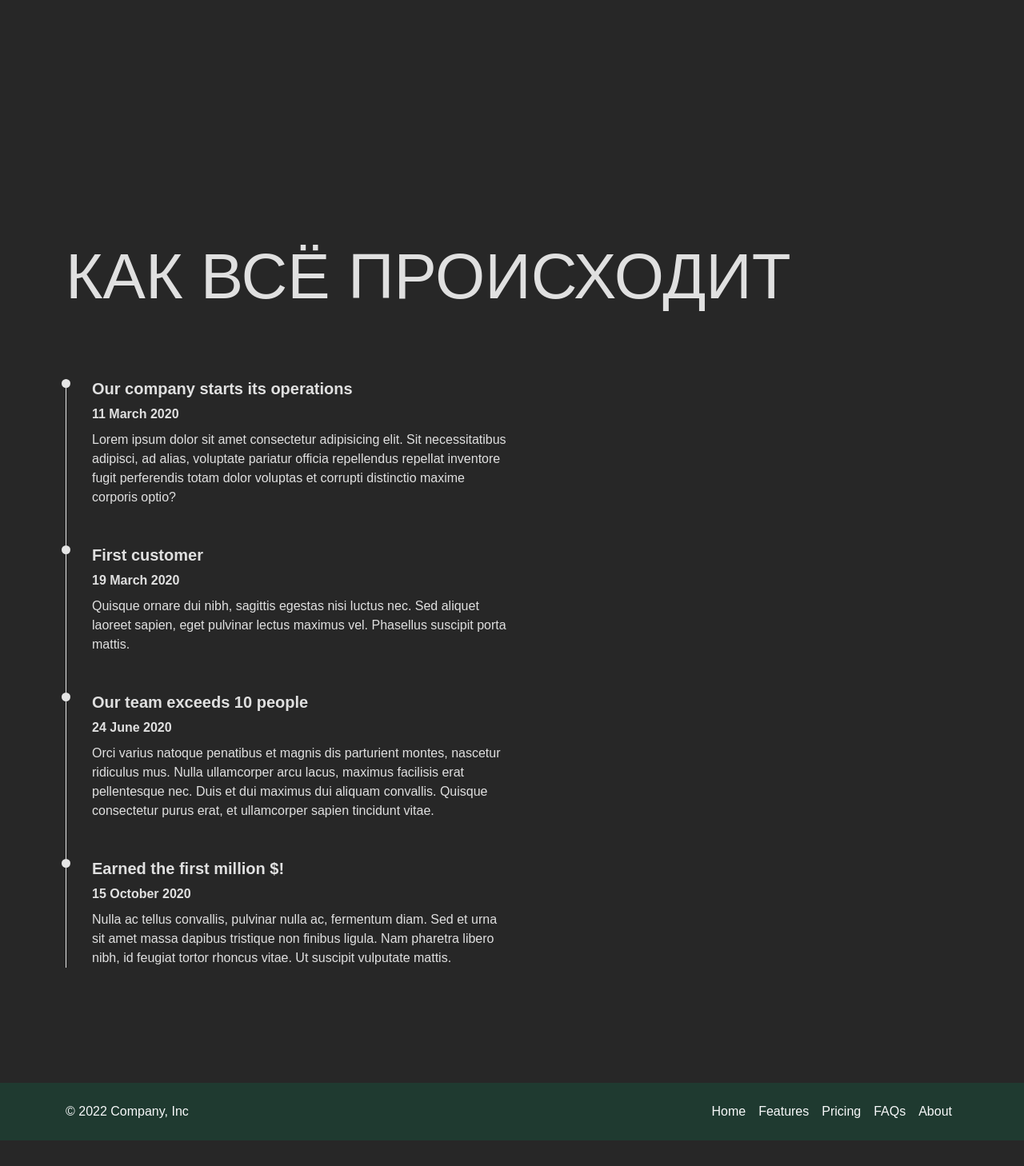
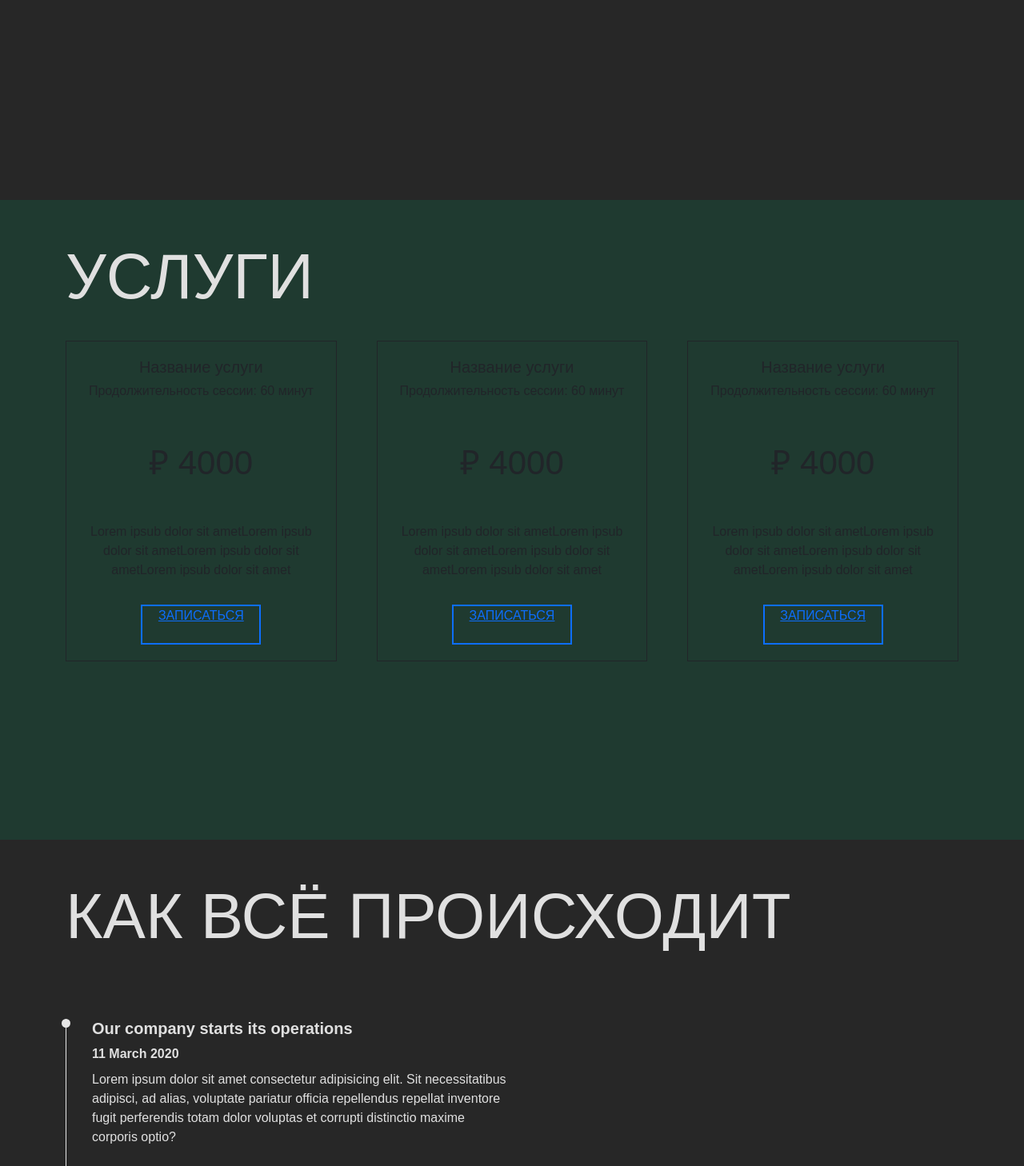
Before and after one commit to OldXrist/psy_faust, a Django app: page / in a window 1280 px wide. Shown: the part 4083-5541 px from the top of the page at 80% size. Before the commit the page ends 5509 px from the top, so only its background shows below. Run offline with Django 5.2, Linux system fonts and the light colour scheme.

Commit message:
added services

```diff
--- a/static/css/style.css
+++ b/static/css/style.css
@@ -156,3 +156,32 @@ h2 {
   width: 11px;
   content: "";
 }
+
+.card {
+  padding: 20px;
+  border-radius: 0;
+  border: 1px solid;
+  background: none;
+  align-items: center;
+}
+
+.card a {
+  width: 150px;
+  height: 50px;
+  border: 2px solid;
+  text-align: center;
+  margin-top: 15px;
+}
+
+.card-desc {
+  text-align: center;
+}
+
+.card-group {
+  display: flex;
+  gap: 50px;
+}
+
+.card-price {
+  font-size: 42px;
+}
--- a/templates/index.html
+++ b/templates/index.html
@@ -15,6 +15,7 @@
 {% include 'viewport/viewport.html' %}
 {% include 'cases/cases.html' %}
 {% include 'about/about.html' %}
+{% include 'services/services.html' %}
 {% include 'timeline/timeline.html' %}
 
 {% include 'footer/footer.html' %}
--- /dev/null
+++ b/templates/services/services.html
@@ -0,0 +1,29 @@
+{% load static %}
+<div id="services" class="services block">
+    <div class="container">
+        <h2>УСЛУГИ</h2>
+    </div>
+    <div class="container card-group">
+        <div class="card">
+            <h5 class="card-title">Название услуги</h5>
+            <h6 class="card-sub">Продолжительность сессии: 60 минут</h6>
+            <h3 class="card-price my-5">₽ 4000</h3>
+            <p class="card-desc">Lorem ipsub dolor sit ametLorem ipsub dolor sit ametLorem ipsub dolor sit ametLorem ipsub dolor sit amet</p>
+            <a href="#">ЗАПИСАТЬСЯ</a>
+        </div>
+        <div class="card" style="border-left: 1px solid">
+            <h5 class="card-title">Название услуги</h5>
+            <h6 class="card-sub">Продолжительность сессии: 60 минут</h6>
+            <h3 class="card-price my-5">₽ 4000</h3>
+            <p class="card-desc">Lorem ipsub dolor sit ametLorem ipsub dolor sit ametLorem ipsub dolor sit ametLorem ipsub dolor sit amet</p>
+            <a href="#">ЗАПИСАТЬСЯ</a>
+        </div>
+        <div class="card" style="border-left: 1px solid">
+            <h5 class="card-title">Название услуги</h5>
+            <h6 class="card-sub">Продолжительность сессии: 60 минут</h6>
+            <h3 class="card-price my-5">₽ 4000</h3>
+            <p class="card-desc">Lorem ipsub dolor sit ametLorem ipsub dolor sit ametLorem ipsub dolor sit ametLorem ipsub dolor sit amet</p>
+            <a href="#">ЗАПИСАТЬСЯ</a>
+        </div>
+    </div>
+</div>
```
